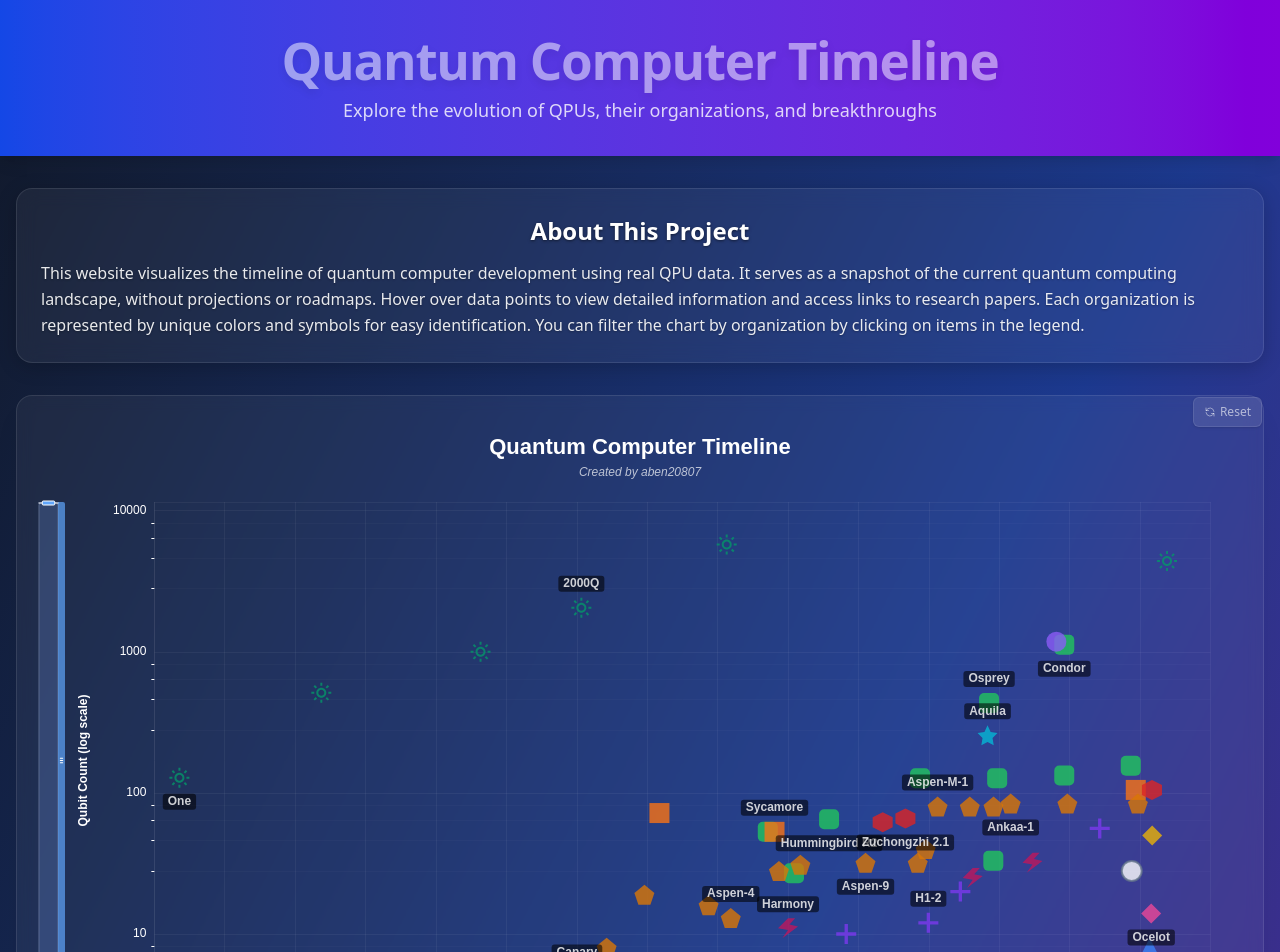
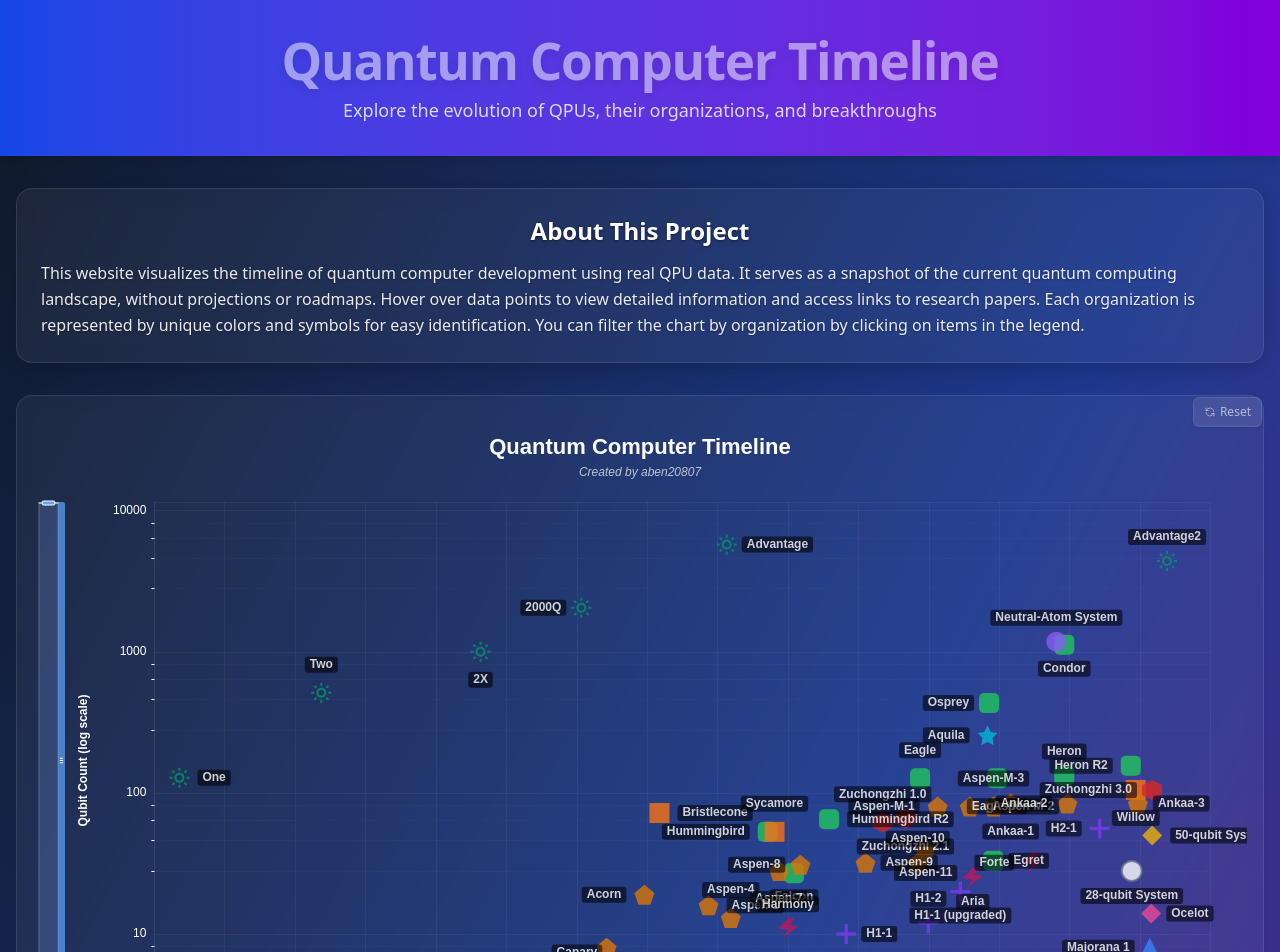
Before and after one commit to aben20807/quantum-computer-timeline, a Vue app: page / in a window 1280 px wide. Shown: the top 952 px of the page. Built offline with nearby package versions, Linux system fonts and the light colour scheme.

Commit message:
feat: Enhance label positioning and visibility in chart rendering for improved clarity and usability across different data densities and zoom levels

```diff
--- a/src/components/TimelineChart.vue
+++ b/src/components/TimelineChart.vue
@@ -437,20 +437,55 @@ const renderChart = () => {
         const qpu = item[3];
         const style = getOrganizationStyle(qpu.organization);
 
-        // Smart label positioning to prevent overlaps
-        const shouldShowLabel = isMobile
-          ? (chartData.length > 15 ? index % 4 === 0 : index % 2 === 0) // Show fewer labels on mobile
-          : true;
+        // Enhanced label positioning to maximize visibility while preventing overlaps
+        const totalPoints = chartData.length;
+        let shouldShowLabel = true;
+        let labelPosition = 'top';
+        let labelDistance = isMobile ? 4 : 6;
 
-        // Alternating label positions to reduce overlaps
-        const labelPosition = index % 2 === 0 ? 'top' : 'bottom';
-        const labelDistance = isMobile ? 4 : 6; // Reduced distance to bring labels closer
-
-        // For dense data, use more aggressive spacing
-        const isDenseData = chartData.length > 50;
-        const finalLabelShow = isDenseData
-          ? (isMobile ? index % 6 === 0 : index % 3 === 0)
-          : shouldShowLabel;
+        // Dynamic positioning using top/bottom/left/right to avoid overlaps
+        if (totalPoints > 40) {
+          // For very dense data, use 8-pattern rotation with all directional positions
+          const positionInGroup = index % 8;
+          switch (positionInGroup) {
+            case 0: labelPosition = 'top'; labelDistance = isMobile ? 4 : 6; break;
+            case 1: labelPosition = 'bottom'; labelDistance = isMobile ? 4 : 6; break;
+            case 2: labelPosition = 'left'; labelDistance = isMobile ? 6 : 8; break;
+            case 3: labelPosition = 'right'; labelDistance = isMobile ? 6 : 8; break;
+            case 4: labelPosition = 'top'; labelDistance = isMobile ? 7 : 10; break;
+            case 5: labelPosition = 'bottom'; labelDistance = isMobile ? 7 : 10; break;
+            case 6: labelPosition = 'left'; labelDistance = isMobile ? 4 : 5; break;
+            case 7: labelPosition = 'right'; labelDistance = isMobile ? 4 : 5; break;
+          }
+          // Reduce mobile hiding - only hide if extremely dense
+          if (isMobile && totalPoints > 80) {
+            shouldShowLabel = index % 2 === 0; // Show every other instead of every 3rd
+          }
+        } else if (totalPoints > 20) {
+          // Medium-high density: use 6-pattern rotation with directional variety
+          const pattern = index % 6;
+          switch (pattern) {
+            case 0: labelPosition = 'top'; labelDistance = isMobile ? 4 : 6; break;
+            case 1: labelPosition = 'bottom'; labelDistance = isMobile ? 4 : 6; break;
+            case 2: labelPosition = 'left'; labelDistance = isMobile ? 5 : 7; break;
+            case 3: labelPosition = 'right'; labelDistance = isMobile ? 5 : 7; break;
+            case 4: labelPosition = 'top'; labelDistance = isMobile ? 6 : 9; break;
+            case 5: labelPosition = 'bottom'; labelDistance = isMobile ? 6 : 9; break;
+          }
+        } else if (totalPoints > 10) {
+          // Medium density: use 4-pattern alternating with varied distances
+          const pattern = index % 4;
+          switch (pattern) {
+            case 0: labelPosition = 'top'; labelDistance = isMobile ? 4 : 6; break;
+            case 1: labelPosition = 'bottom'; labelDistance = isMobile ? 4 : 6; break;
+            case 2: labelPosition = 'top'; labelDistance = isMobile ? 6 : 8; break;
+            case 3: labelPosition = 'bottom'; labelDistance = isMobile ? 6 : 8; break;
+          }
+        } else {
+          // Low density: simple alternating with close positioning
+          labelPosition = index % 2 === 0 ? 'top' : 'bottom';
+          labelDistance = isMobile ? 4 : 6;
+        }
 
         return {
           value: [item[0], item[1]], // Now correctly interpreted as [time, value]
@@ -465,16 +500,16 @@ const renderChart = () => {
           },
           qpuData: qpu,
           label: {
-            show: finalLabelShow,
-            position: labelPosition, // Alternating top/bottom positions
+            show: shouldShowLabel,
+            position: labelPosition,
             formatter: isMobile
               ? (qpu.name.length > 8 ? qpu.name.substring(0, 5) + '...' : qpu.name) // Even shorter names on mobile
               : qpu.name,
             color: '#fff',
             fontSize: isMobile ? 9 : 12, // Increased from 7/10 to 9/12
             fontWeight: 'bold',
-            distance: labelDistance, // Increased distance to prevent overlaps
-            backgroundColor: 'rgba(0,0,0,0.7)', // Solid background for flat design
+            distance: labelDistance,
+            backgroundColor: labelPosition === 'inside' ? 'rgba(0,0,0,0.8)' : 'rgba(0,0,0,0.7)', // Darker background for inside labels
             borderColor: 'transparent', // Remove borders for flat design
             borderWidth: 0, // No border for flat style
             borderRadius: isMobile ? 1 : 3,
@@ -540,15 +575,47 @@ const renderChart = () => {
             const qpu = item[3];
             const style = getOrganizationStyle(qpu.organization);
 
-            // Adjust label density based on zoom level
+            // Adjust label density and positioning based on zoom level - now shows MORE labels
+            const totalPoints = newChartData.length;
             let labelShowFrequency = 1;
-            if (zoomLevel > 80) labelShowFrequency = 6;      // Very zoomed out
-            else if (zoomLevel > 60) labelShowFrequency = 4;  // Moderately zoomed out
-            else if (zoomLevel > 40) labelShowFrequency = 2;  // Slightly zoomed out
-            else labelShowFrequency = 1;                      // Zoomed in
+            let shouldShowLabel = true;
+            let labelPosition = 'top';
+            let labelDistance = isMobile ? 4 : 6;
 
-            const shouldShowLabel = isMobile
-              ? index % (labelShowFrequency * 2) === 0
+            // More conservative frequency adjustment - show more labels
+            if (zoomLevel > 90) labelShowFrequency = 3;       // Only hide when extremely zoomed out
+            else if (zoomLevel > 75) labelShowFrequency = 2;  // Moderately zoomed out
+            else labelShowFrequency = 1;                      // Show all when reasonable zoom
+
+            // Apply sophisticated positioning based on zoom and density
+            if (zoomLevel < 60 && totalPoints > 20) {
+              // When zoomed in enough, use sophisticated directional positioning
+              const positionInGroup = index % 6;
+              switch (positionInGroup) {
+                case 0: labelPosition = 'top'; labelDistance = isMobile ? 4 : 6; break;
+                case 1: labelPosition = 'bottom'; labelDistance = isMobile ? 4 : 6; break;
+                case 2: labelPosition = 'left'; labelDistance = isMobile ? 5 : 7; break;
+                case 3: labelPosition = 'right'; labelDistance = isMobile ? 5 : 7; break;
+                case 4: labelPosition = 'top'; labelDistance = isMobile ? 6 : 9; break;
+                case 5: labelPosition = 'bottom'; labelDistance = isMobile ? 6 : 9; break;
+              }
+            } else if (totalPoints > 10) {
+              // Medium complexity positioning with directional variety
+              const pattern = index % 4;
+              switch (pattern) {
+                case 0: labelPosition = 'top'; labelDistance = isMobile ? 4 : 6; break;
+                case 1: labelPosition = 'bottom'; labelDistance = isMobile ? 4 : 6; break;
+                case 2: labelPosition = 'left'; labelDistance = isMobile ? 5 : 7; break;
+                case 3: labelPosition = 'right'; labelDistance = isMobile ? 5 : 7; break;
+              }
+            } else {
+              // Simple alternating for sparse data
+              labelPosition = index % 2 === 0 ? 'top' : 'bottom';
+            }
+
+            // Less aggressive hiding - only when really necessary
+            shouldShowLabel = isMobile
+              ? (zoomLevel > 90 ? index % (labelShowFrequency * 2) === 0 : index % labelShowFrequency === 0)
               : index % labelShowFrequency === 0;
 
             return {
@@ -565,14 +632,14 @@ const renderChart = () => {
               qpuData: qpu,
               label: {
                 show: shouldShowLabel,
-                position: index % 2 === 0 ? 'top' : 'bottom', // Maintain alternating positions
+                position: labelPosition,
                 formatter: isMobile
                   ? (qpu.name.length > 8 ? qpu.name.substring(0, 5) + '...' : qpu.name)
                   : qpu.name,
                 color: '#fff',
                 fontSize: zoomLevel < 30 ? (isMobile ? 10 : 13) : (isMobile ? 9 : 12),
                 fontWeight: 'bold',
-                distance: isMobile ? 4 : 6, // Reduced distance to match main chart
+                distance: labelDistance,
                 backgroundColor: 'rgba(0,0,0,0.7)',
                 borderColor: 'transparent',
                 borderWidth: 0,
```
